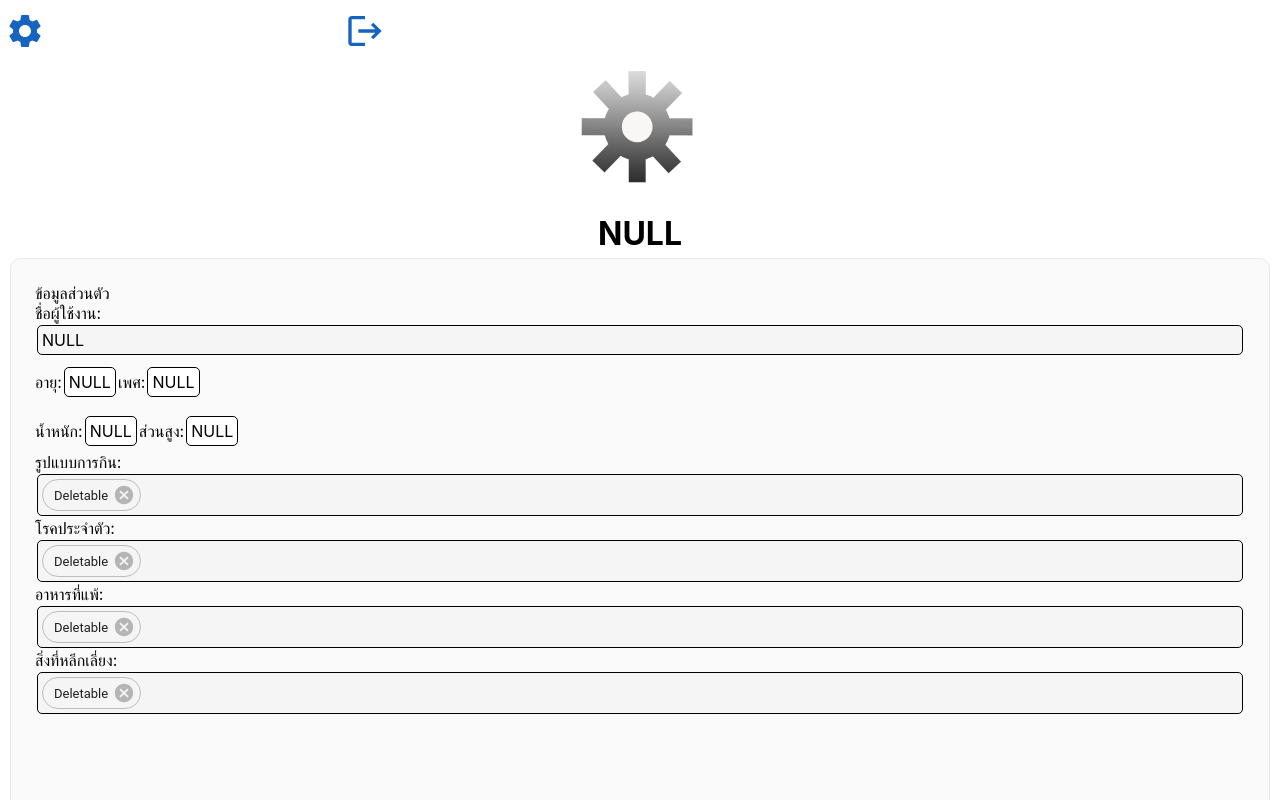
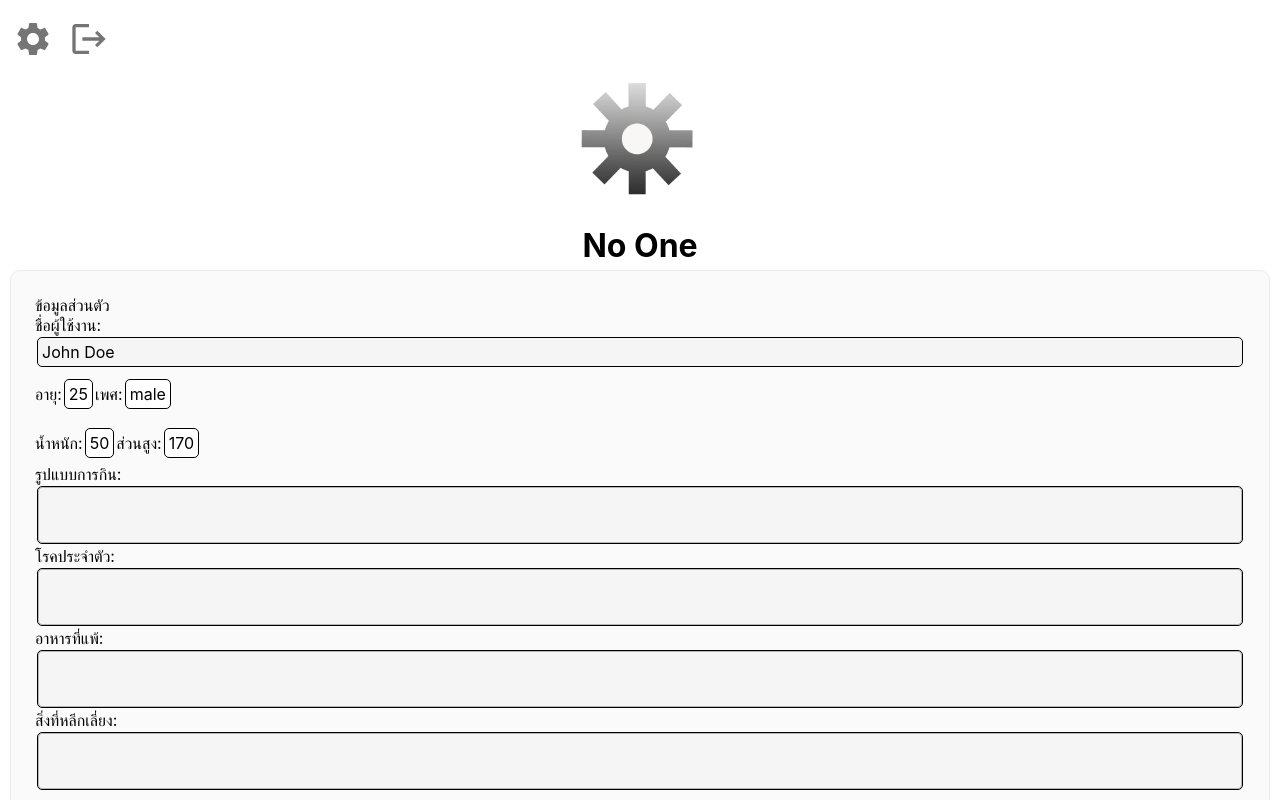
Before and after one commit to IKNNS/Software-Engineering, a Next.js app: page /userinfo in a window 1280 px wide. Shown: the top 800 px of the page. Built offline with nearby package versions, Linux system fonts and the light colour scheme.

Commit message:
fuang update

```diff
--- a/pages/userinfo.tsx
+++ b/pages/userinfo.tsx
@@ -12,54 +12,69 @@ import pic from '../styles/pic.module.css'
 import position from '../styles/position.module.css'
 import { AccessAlarm, ThreeDRotation } from '@mui/icons-material';
 import profilePic from '../img/62649345_1245721135605302_8922629952818380800_n.jpg'
+import IconButton from '@mui/material/IconButton';
 import SettingsIcon from '@mui/icons-material/Settings';
 import LogoutIcon from '@mui/icons-material/Logout';
-import { blue } from '@mui/material/colors';
+import { lightBlue } from '@mui/material/colors';
 import Chip from '@mui/material/Chip';
 import Stack from '@mui/material/Stack';
-
+import Autocomplete from "@mui/material/Autocomplete";
+import TextField from "@mui/material/TextField";
+import { Container } from "@mui/system";
+import { type } from "os";
+import React, { useState } from "react";
+import { getNamedRouteRegex } from 'next/dist/shared/lib/router/utils/route-regex';
 function showtext(text) {
-    return (text!=null? text : 'NULL');
+    return (text != null ? text : 'NULL');
 }
-function entertrigger(event){
+function entertrigger(event) {
     if (event.key === "Enter") {
     }
 }
-function sourcecheck(input){
-    return (typeof(input)=="string"? input : "/62649345_1245721135605302_8922629952818380800_n.jpg");
+function sourcecheck(input) {
+    return (typeof (input) == "string" ? input : "/62649345_1245721135605302_8922629952818380800_n.jpg");
 }
 const handleDelete = () => {
     console.info('You clicked the delete icon.');
 }
-
+const Userinfo=[{
+    ID:"No One",
+    name:"John Doe",
+    w:"50",
+    hi:"170",
+    gender:"male",
+    age:"25",
+}]
 const Home: NextPage = () => {
-    var source,door,gear;
-    let name,w,hi,gender,age;
+    let name, w, hi, gender, age;
     return (
         <div className={styles2.cutspace}>
             <p className={styles2.blank}></p>
-            <label><SettingsIcon sx={{ fontSize: 40, color: blue[800]}} href="https://www.google.com/"/><label className={styles2.whitespace}/><LogoutIcon sx={{ fontSize: 40, color: blue[800]}}/></label>
+            <div>
+                <IconButton href="https://www.google.com/"  className={position.topleft}> <SettingsIcon sx={{ fontSize: 40 }} /></IconButton>
+                <IconButton href="https://www.google.com/"  className={position.topright}><LogoutIcon sx={{ fontSize: 40 }} /></IconButton>
+            </div>
             <div className={styles2.center}>
                 <div className={styles2.center}>
-                <Image src={profilePic} className={pic.round} width={150} height={150}/>
-                <h1 className={styles2.cutspace}>{showtext(name)}</h1>
+                    <Image src={profilePic} className={pic.round} width={150} height={150} />
+                    <h1 className={styles2.cutspace}>{showtext(Userinfo[0].ID)}</h1>
                 </div>
-        <div  className={styles2.box}>
+                <div className={styles2.box}>
                     <div>
                         ข้อมูลส่วนตัว
                         <div>
                             ชื่อผู้ใช้งาน:
                         </div>
                         <div className={styles2.box2}>
-                    {showtext(name)}
+                            {showtext(Userinfo[0].name)}
                         </div>
                         <p className={styles2.blank}></p>
                         <p className={styles2.blank}></p>
                         <div>
                             อายุ:
-                <label className={styles2.code}>{showtext(age)}</label>
+                            <label className={styles2.code}>{showtext(Userinfo[0].age)}</label>
                             เพศ:
-                <label className={styles2.code}>{showtext(gender)}</label>
+                            <label className={styles2.code}>{showtext(Userinfo[0].gender)}</label>
                         </div>
                         <p className={styles2.blank}></p>
                         <p className={styles2.blank}></p>
@@ -67,37 +82,87 @@ const Home: NextPage = () => {
                         <p className={styles2.blank}></p>
                         <div>
                             น้ำหนัก:
-                <label className={styles2.code}>{showtext(w)}</label>
+                            <label className={styles2.code}>{showtext(Userinfo[0].w)}</label>
                             ส่วนสูง:
-                <label className={styles2.code}>{showtext(hi)}</label>
+                            <label className={styles2.code}>{showtext(Userinfo[0].hi)}</label>
                         </div>
                         <p className={styles2.blank}></p>
                         <div>
                             รูปแบบการกิน:
                         </div>
-                <div className={styles2.box2}>
-                <div>
-                    <Chip label="Deletable" variant="outlined" onDelete={handleDelete} />
-                </div>
-                </div>
+                        <Autocomplete
+                            multiple
+                            id="tags-filled"
+                            options={top100Films.map((option) => option.title)}
+                            /*defaultValue={[top100Films[13].title]}*/
+                            freeSolo
+                            renderInput={(params) => (
+                                <TextField {...params} label="readOnly" placeholder="Favorites" />
+                            )}
+                            renderInput={(params) => (
+                                <TextField {...params}
+                                />
+                            )}
+                            disabled={true}
+                            className={styles2.box3}
+                        />
                         <div>
                             โรคประจำตัว:
                         </div>
-                <div className={styles2.box2}>
-                    <Chip label="Deletable" variant="outlined" onDelete={handleDelete} />
-                </div>
+                        <Autocomplete
+                            multiple
+                            id="tags-filled"
+                            options={top100Films.map((option) => option.title)}
+                            /*defaultValue={[top100Films[13].title]}*/
+                            freeSolo
+                            renderInput={(params) => (
+                                <TextField {...params} label="readOnly" placeholder="Favorites" />
+                            )}
+                            renderInput={(params) => (
+                                <TextField {...params}
+                                />
+                            )}
+                            disabled={true}
+                            className={styles2.box3}
+                        />
                         <div>
                             อาหารที่แพ้:
                         </div>
-                <div className={styles2.box2}>
-                    <Chip label="Deletable" variant="outlined" onDelete={handleDelete} />
-                </div>
+                        <Autocomplete
+                            multiple
+                            id="tags-filled"
+                            options={top100Films.map((option) => option.title)}
+                            /*defaultValue={[top100Films[13].title]}*/
+                            freeSolo
+                            renderInput={(params) => (
+                                <TextField {...params} label="readOnly" placeholder="Favorites" />
+                            )}
+                            renderInput={(params) => (
+                                <TextField {...params}
+                                />
+                            )}
+                            disabled={true}
+                            className={styles2.box3}
+                        />
                         <div>
                             สิ่งที่หลีกเลี่ยง:
                         </div>
-                <div className={styles2.box2}>
-                <Chip label="Deletable" variant="outlined" onDelete={handleDelete} />
-                </div>
+                        <Autocomplete
+                            multiple
+                            id="tags-filled"
+                            options={top100Films.map((option) => option.title)}
+                            /*defaultValue={[top100Films[13].title]}*/
+                            freeSolo
+                            renderInput={(params) => (
+                                <TextField {...params} label="readOnly" placeholder="Favorites" />
+                            )}
+                            renderInput={(params) => (
+                                <TextField {...params}
+                                />
+                            )}
+                            disabled={true}
+                            className={styles2.box3}
+                        />
                     </div>
                 </div>
             </div>
@@ -105,3 +170,129 @@ const Home: NextPage = () => {
     )
 }
 export default Home
+const top100Films = [
+    { title: 'The Shawshank Redemption', year: 1994 },
+    { title: 'The Godfather', year: 1972 },
+    { title: 'The Godfather: Part II', year: 1974 },
+    { title: 'The Dark Knight', year: 2008 },
+    { title: '12 Angry Men', year: 1957 },
+    { title: "Schindler's List", year: 1993 },
+    { title: 'Pulp Fiction', year: 1994 },
+    {
+        title: 'The Lord of the Rings: The Return of the King',
+        year: 2003,
+    },
+    { title: 'The Good, the Bad and the Ugly', year: 1966 },
+    { title: 'Fight Club', year: 1999 },
+    {
+        title: 'The Lord of the Rings: The Fellowship of the Ring',
+        year: 2001,
+    },
+    {
+        title: 'Star Wars: Episode V - The Empire Strikes Back',
+        year: 1980,
+    },
+    { title: 'Forrest Gump', year: 1994 },
+    { title: 'Inception', year: 2010 },
+    {
+        title: 'The Lord of the Rings: The Two Towers',
+        year: 2002,
+    },
+    { title: "One Flew Over the Cuckoo's Nest", year: 1975 },
+    { title: 'Goodfellas', year: 1990 },
+    { title: 'The Matrix', year: 1999 },
+    { title: 'Seven Samurai', year: 1954 },
+    {
+        title: 'Star Wars: Episode IV - A New Hope',
+        year: 1977,
+    },
+    { title: 'City of God', year: 2002 },
+    { title: 'Se7en', year: 1995 },
+    { title: 'The Silence of the Lambs', year: 1991 },
+    { title: "It's a Wonderful Life", year: 1946 },
+    { title: 'Life Is Beautiful', year: 1997 },
+    { title: 'The Usual Suspects', year: 1995 },
+    { title: 'Léon: The Professional', year: 1994 },
+    { title: 'Spirited Away', year: 2001 },
+    { title: 'Saving Private Ryan', year: 1998 },
+    { title: 'Once Upon a Time in the West', year: 1968 },
+    { title: 'American History X', year: 1998 },
+    { title: 'Interstellar', year: 2014 },
+    { title: 'Casablanca', year: 1942 },
+    { title: 'City Lights', year: 1931 },
+    { title: 'Psycho', year: 1960 },
+    { title: 'The Green Mile', year: 1999 },
+    { title: 'The Intouchables', year: 2011 },
+    { title: 'Modern Times', year: 1936 },
+    { title: 'Raiders of the Lost Ark', year: 1981 },
+    { title: 'Rear Window', year: 1954 },
+    { title: 'The Pianist', year: 2002 },
+    { title: 'The Departed', year: 2006 },
+    { title: 'Terminator 2: Judgment Day', year: 1991 },
+    { title: 'Back to the Future', year: 1985 },
+    { title: 'Whiplash', year: 2014 },
+    { title: 'Gladiator', year: 2000 },
+    { title: 'Memento', year: 2000 },
+    { title: 'The Prestige', year: 2006 },
+    { title: 'The Lion King', year: 1994 },
+    { title: 'Apocalypse Now', year: 1979 },
+    { title: 'Alien', year: 1979 },
+    { title: 'Sunset Boulevard', year: 1950 },
+    {
+        title: 'Dr. Strangelove or: How I Learned to Stop Worrying and Love the Bomb',
+        year: 1964,
+    },
+    { title: 'The Great Dictator', year: 1940 },
+    { title: 'Cinema Paradiso', year: 1988 },
+    { title: 'The Lives of Others', year: 2006 },
+    { title: 'Grave of the Fireflies', year: 1988 },
+    { title: 'Paths of Glory', year: 1957 },
+    { title: 'Django Unchained', year: 2012 },
+    { title: 'The Shining', year: 1980 },
+    { title: 'WALL·E', year: 2008 },
+    { title: 'American Beauty', year: 1999 },
+    { title: 'The Dark Knight Rises', year: 2012 },
+    { title: 'Princess Mononoke', year: 1997 },
+    { title: 'Aliens', year: 1986 },
+    { title: 'Oldboy', year: 2003 },
+    { title: 'Once Upon a Time in America', year: 1984 },
+    { title: 'Witness for the Prosecution', year: 1957 },
+    { title: 'Das Boot', year: 1981 },
+    { title: 'Citizen Kane', year: 1941 },
+    { title: 'North by Northwest', year: 1959 },
+    { title: 'Vertigo', year: 1958 },
+    {
+        title: 'Star Wars: Episode VI - Return of the Jedi',
+        year: 1983,
+    },
+    { title: 'Reservoir Dogs', year: 1992 },
+    { title: 'Braveheart', year: 1995 },
+    { title: 'M', year: 1931 },
+    { title: 'Requiem for a Dream', year: 2000 },
+    { title: 'Amélie', year: 2001 },
+    { title: 'A Clockwork Orange', year: 1971 },
+    { title: 'Like Stars on Earth', year: 2007 },
+    { title: 'Taxi Driver', year: 1976 },
+    { title: 'Lawrence of Arabia', year: 1962 },
+    { title: 'Double Indemnity', year: 1944 },
+    {
+        title: 'Eternal Sunshine of the Spotless Mind',
+        year: 2004,
+    },
+    { title: 'Amadeus', year: 1984 },
+    { title: 'To Kill a Mockingbird', year: 1962 },
+    { title: 'Toy Story 3', year: 2010 },
+    { title: 'Logan', year: 2017 },
+    { title: 'Full Metal Jacket', year: 1987 },
+    { title: 'Dangal', year: 2016 },
+    { title: 'The Sting', year: 1973 },
+    { title: '2001: A Space Odyssey', year: 1968 },
+    { title: "Singin' in the Rain", year: 1952 },
+    { title: 'Toy Story', year: 1995 },
+    { title: 'Bicycle Thieves', year: 1948 },
+    { title: 'The Kid', year: 1921 },
+    { title: 'Inglourious Basterds', year: 2009 },
+    { title: 'Snatch', year: 2000 },
+    { title: '3 Idiots', year: 2009 },
+    { title: 'Monty Python and the Holy Grail', year: 1975 },
+];
--- a/styles/box.module.css
+++ b/styles/box.module.css
@@ -16,6 +16,20 @@
     background: whitesmoke;
     margin: 2px;
     padding: 0.25rem;
+    text-align: left;
+    color: inherit;
+    text-decoration: none;
+    border: 1px solid black;
+    border-radius: 5px;
+    transition: color 0.15s ease, border-color 0.15s ease;
+    position: relative;
+    max-width: 100%;
+    max-height:20%;
+  }
+  .box3{
+    background: whitesmoke;
+    margin: 2px;
+    padding: 0px;
     text-align: left;
     color: inherit;
     text-decoration: none;
@@ -49,9 +63,16 @@
   margin: 5px;
 }
 .whitespace{
-  margin: 150px;
-  width: 0px;
+  /*margin: 150px;*/
+  width: 100%;
   height: 1px;
   border: 0px solid black;
   box-sizing: border-box;
 }
+.boxkill{
+  /*margin: 150px;*/
+  width: 0px;
+  height: 0px;
+  border: 0px;
+  box-sizing: border-box;
+}
--- a/styles/position.module.css
+++ b/styles/position.module.css
@@ -1,6 +1,8 @@
 .topleft{
-    position: top left;
+    margin-left: 0%;
+    margin-right: 35%;
 }
 .topright{
-    position: top right;
+    margin-right: 0%;
+    margin-left: 35%;
 }
```
Lines whose indentation alone changed are shown as unchanged.
